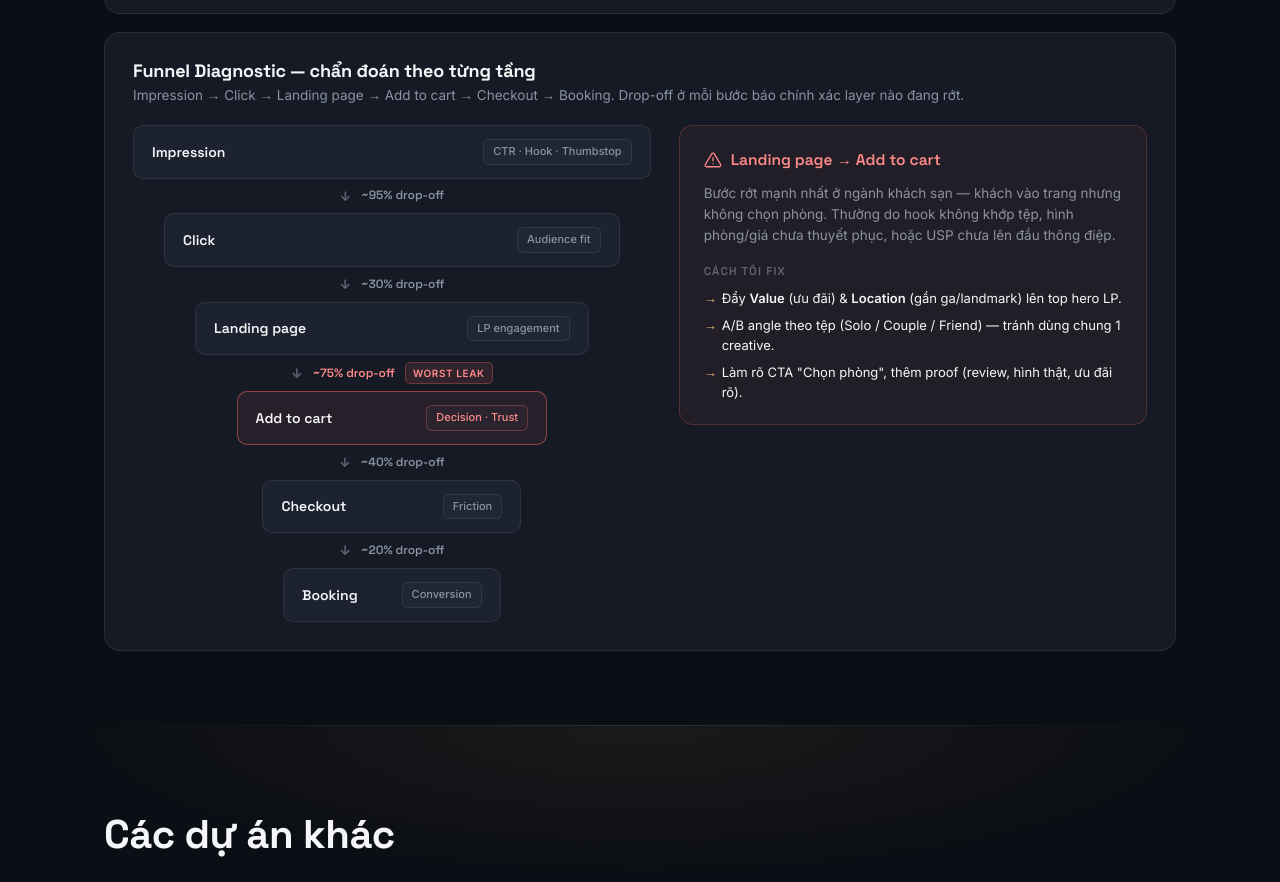
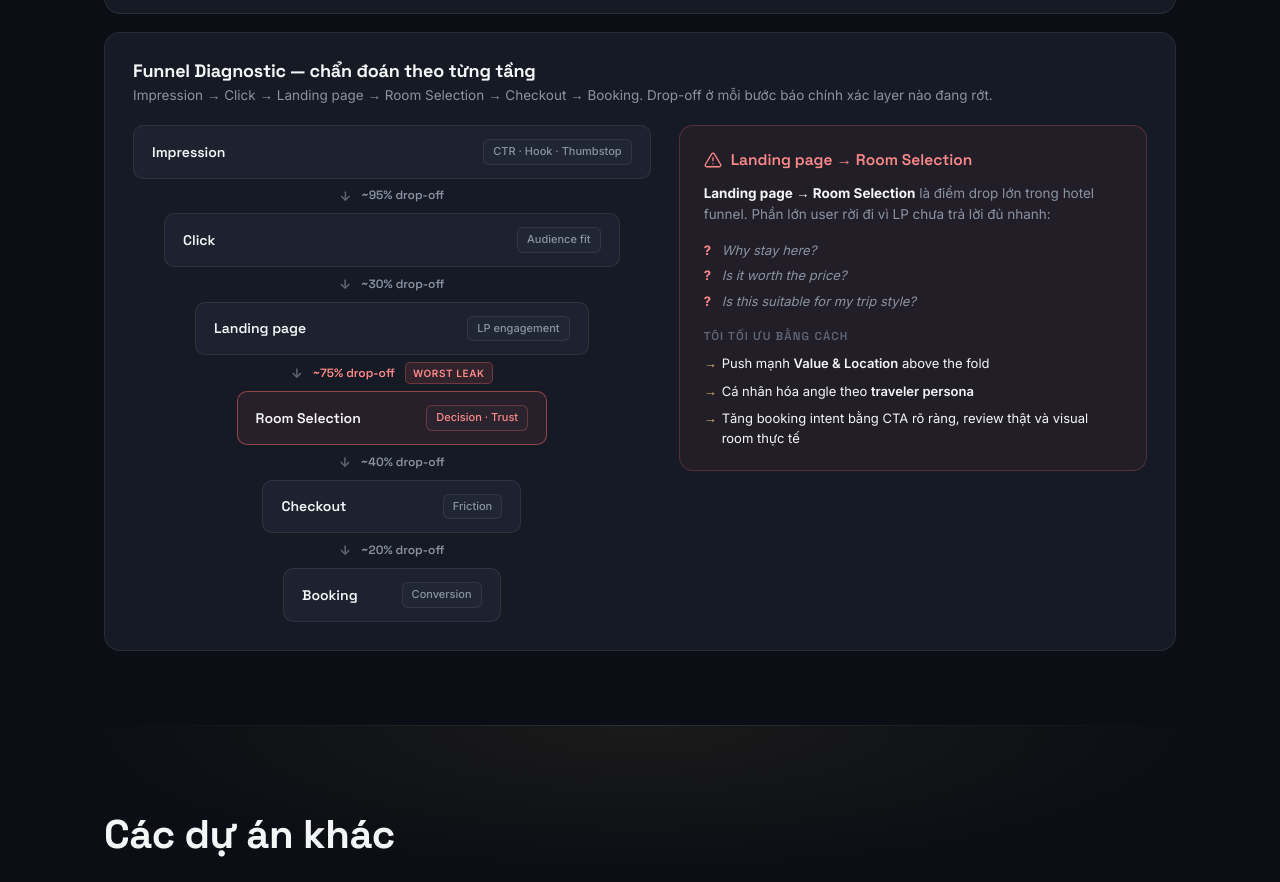
Before and after one commit to vvuduythong-ai/growth, a plain HTML site: page index.html in a window 1280 px wide. Shown: the part 6557-7439 px from the top of the page. Drawn offline with Linux system fonts and the light colour scheme.

Commit message:
rewrite LP funnel diagnostic copy

```diff
--- a/index.html
+++ b/index.html
@@ -287,6 +287,9 @@
   .leak-fix li{font-size:13px;color:var(--text);padding-left:18px;position:relative;line-height:1.5}
   .leak-fix li::before{content:"→";position:absolute;left:0;color:var(--gold);font-weight:700}
   .leak-fix li b{color:var(--text);font-weight:600}
+  .leak-q{list-style:none;display:flex;flex-direction:column;gap:6px;padding:0;margin:0 0 16px}
+  .leak-q li{font-size:13px;color:var(--muted);font-style:italic;padding-left:18px;position:relative;line-height:1.5}
+  .leak-q li::before{content:"?";position:absolute;left:0;color:#FF8A8A;font-weight:700;font-style:normal}
   .callout{background:var(--gold-dim);border:1px solid rgba(232,185,106,.25);border-radius:14px;padding:18px 22px;font-size:15px;color:var(--text)}
   .callout b{color:var(--gold)}
   .callout.green{background:var(--green-dim);border-color:rgba(61,220,151,.25)}
@@ -828,7 +831,7 @@
 
       <div class="panel">
         <h4>Funnel Diagnostic — chẩn đoán theo từng tầng</h4>
-        <p class="sub">Impression → Click → Landing page → Add to cart → Checkout → Booking. Drop-off ở mỗi bước báo chính xác layer nào đang rớt.</p>
+        <p class="sub">Impression → Click → Landing page → Room Selection → Checkout → Booking. Drop-off ở mỗi bước báo chính xác layer nào đang rớt.</p>
         <div class="funnel-diag-grid">
           <div class="funnel-vis">
             <div class="fstep" style="width:100%"><span>Impression</span><span class="sigtag">CTR · Hook · Thumbstop</span></div>
@@ -837,7 +840,7 @@
             <div class="farrow"><span class="ach">↓</span><span class="pct">~30% drop-off</span></div>
             <div class="fstep" style="width:76%"><span>Landing page</span><span class="sigtag">LP engagement</span></div>
             <div class="farrow worst"><span class="ach">↓</span><span class="pct">~75% drop-off</span><span class="tag-worst">worst leak</span></div>
-            <div class="fstep worst" style="width:60%"><span>Add to cart</span><span class="sigtag">Decision · Trust</span></div>
+            <div class="fstep worst" style="width:60%"><span>Room Selection</span><span class="sigtag">Decision · Trust</span></div>
             <div class="farrow"><span class="ach">↓</span><span class="pct">~40% drop-off</span></div>
             <div class="fstep" style="width:50%"><span>Checkout</span><span class="sigtag">Friction</span></div>
             <div class="farrow"><span class="ach">↓</span><span class="pct">~20% drop-off</span></div>
@@ -846,14 +849,19 @@
           <div class="leak-callout">
             <div class="leak-head">
               <svg viewBox="0 0 24 24" fill="none" stroke="currentColor" stroke-width="1.7" stroke-linecap="round" stroke-linejoin="round"><path d="M10.3 3.86 1.82 18a2 2 0 0 0 1.71 3h16.94a2 2 0 0 0 1.71-3L13.71 3.86a2 2 0 0 0-3.42 0z"/><path d="M12 9v4M12 17h.01"/></svg>
-              <span>Landing page → Add to cart</span>
+              <span>Landing page → Room Selection</span>
             </div>
-            <p class="leak-desc">Bước rớt mạnh nhất ở ngành khách sạn — khách vào trang nhưng không chọn phòng. Thường do hook không khớp tệp, hình phòng/giá chưa thuyết phục, hoặc USP chưa lên đầu thông điệp.</p>
-            <div class="leak-fix-h">Cách tôi fix</div>
+            <p class="leak-desc"><b style="color:var(--text)">Landing page → Room Selection</b> là điểm drop lớn trong hotel funnel. Phần lớn user rời đi vì LP chưa trả lời đủ nhanh:</p>
+            <ul class="leak-q">
+              <li>Why stay here?</li>
+              <li>Is it worth the price?</li>
+              <li>Is this suitable for my trip style?</li>
+            </ul>
+            <div class="leak-fix-h">Tôi tối ưu bằng cách</div>
             <ul class="leak-fix">
-              <li>Đẩy <b>Value</b> (ưu đãi) &amp; <b>Location</b> (gần ga/landmark) lên top hero LP.</li>
-              <li>A/B angle theo tệp (Solo / Couple / Friend) — tránh dùng chung 1 creative.</li>
-              <li>Làm rõ CTA "Chọn phòng", thêm proof (review, hình thật, ưu đãi rõ).</li>
+              <li>Push mạnh <b>Value &amp; Location</b> above the fold</li>
+              <li>Cá nhân hóa angle theo <b>traveler persona</b></li>
+              <li>Tăng booking intent bằng CTA rõ ràng, review thật và visual room thực tế</li>
             </ul>
           </div>
         </div>
```
